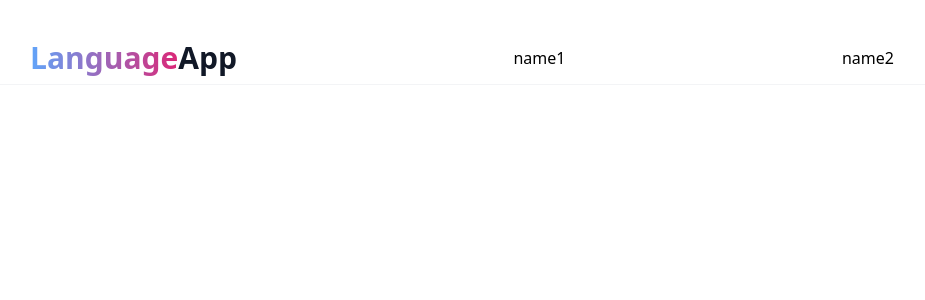
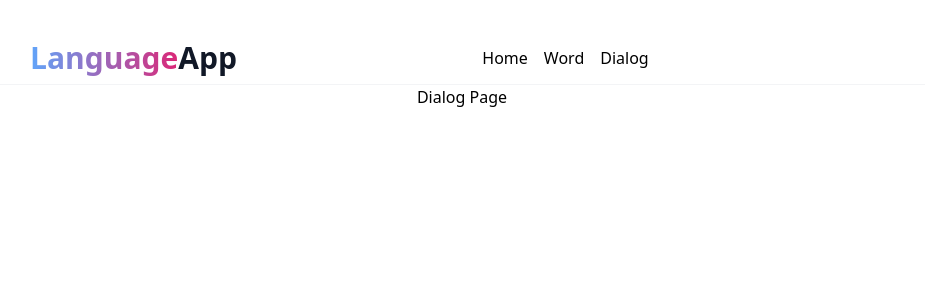
Before and after one commit to nikolina2k/language-app-front, a React (Vite) app: page /dialog in a window 1280 px wide. Shown: the top 300 px of the page, without its empty margins (178-1103 px from the left). Built offline with nearby package versions, Linux system fonts and the light colour scheme.

Commit message:
fixed routing

```diff
--- a/package.json
+++ b/package.json
@@ -11,7 +11,8 @@
   },
   "dependencies": {
     "react": "^18.2.0",
-    "react-dom": "^18.2.0"
+    "react-dom": "^18.2.0",
+    "react-router-dom": "^6.15.0"
   },
   "devDependencies": {
     "@types/react": "^18.2.15",
--- a/src/App.jsx
+++ b/src/App.jsx
@@ -1,11 +1,27 @@
+// src/App.js
+
+import React from 'react';
 import "./App.css";
 import Navbar from "./components/Navbar/Navbar";
 
+import Dialog from './components/Dialog';
+import Word from './components/Word';
+import Home from './components/Home';
+import { BrowserRouter as Router, Route, Routes } from 'react-router-dom';
+
 function App() {
-
   return (
-    <Navbar />
-  )
+    <Router>
+      <div>
+        <Navbar />
+        <Routes>
+          <Route path="/" exact Component={Home} />
+          <Route path="/dialog" Component={Dialog} />
+          <Route path="/word" Component={Word} />
+        </Routes>
+      </div>
+    </Router>
+  );
 }
 
 export default App;
--- /dev/null
+++ b/src/components/Dialog.jsx
@@ -0,0 +1,12 @@
+// src/components/Dialog.jsx
+
+import React from 'react';
+
+const Dialog = () => {
+  // You can add your dialog content and functionality here.
+  return (
+    <div>Dialog Page</div>
+  );
+};
+
+export default Dialog;
--- /dev/null
+++ b/src/components/Home.jsx
@@ -0,0 +1,9 @@
+// src/components/Home.js
+
+import React from 'react';
+
+const Home = () => {
+  return <div>Home Page</div>;
+};
+
+export default Home;
--- a/src/components/Navbar/Navbar.jsx
+++ b/src/components/Navbar/Navbar.jsx
@@ -9,11 +9,19 @@ const Navbar = () => {
         </div>
 
       <div className="flex justify-center item-center mx-auto">
-        <h1>name1</h1>
+        <ul className="flex space-x-4">
+            <li>
+              <a href="/" className="text-black">Home</a>
+            </li>
+            <li>
+              <a href="/word" className="text-black">Word</a>
+            </li>
+            <li>
+              <a href="/dialog" className="text-black">Dialog</a>
+            </li>
+          </ul>
       </div>
-      <div>
-        <h1>name2</h1>
-      </div>
+
     </div>
   );
 };
--- /dev/null
+++ b/src/components/Word.jsx
@@ -0,0 +1,9 @@
+// src/components/Word.js
+
+import React from 'react';
+
+const Word = () => {
+  return <div>Word Page</div>;
+};
+
+export default Word;
```
Also changed, not shown: 1 other file (tests, documents, lock files or other folders).
